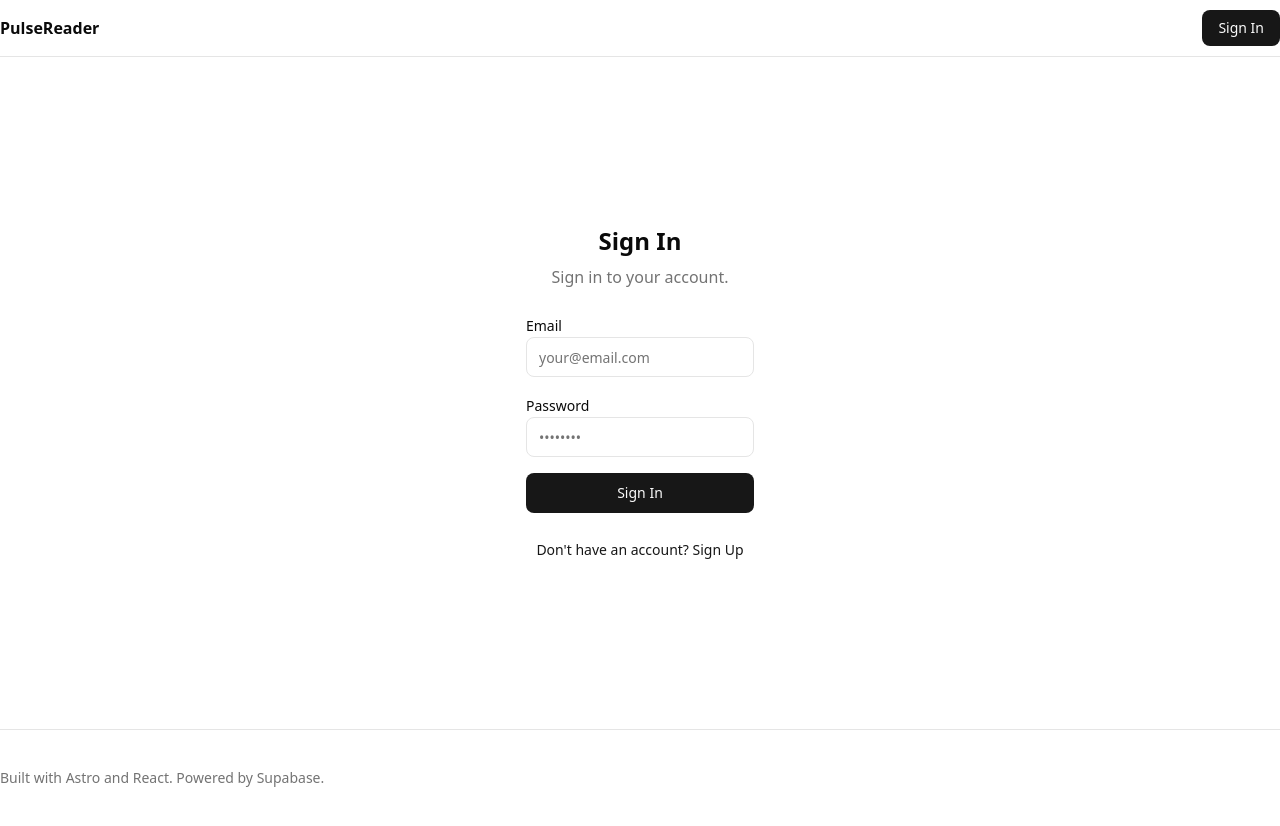
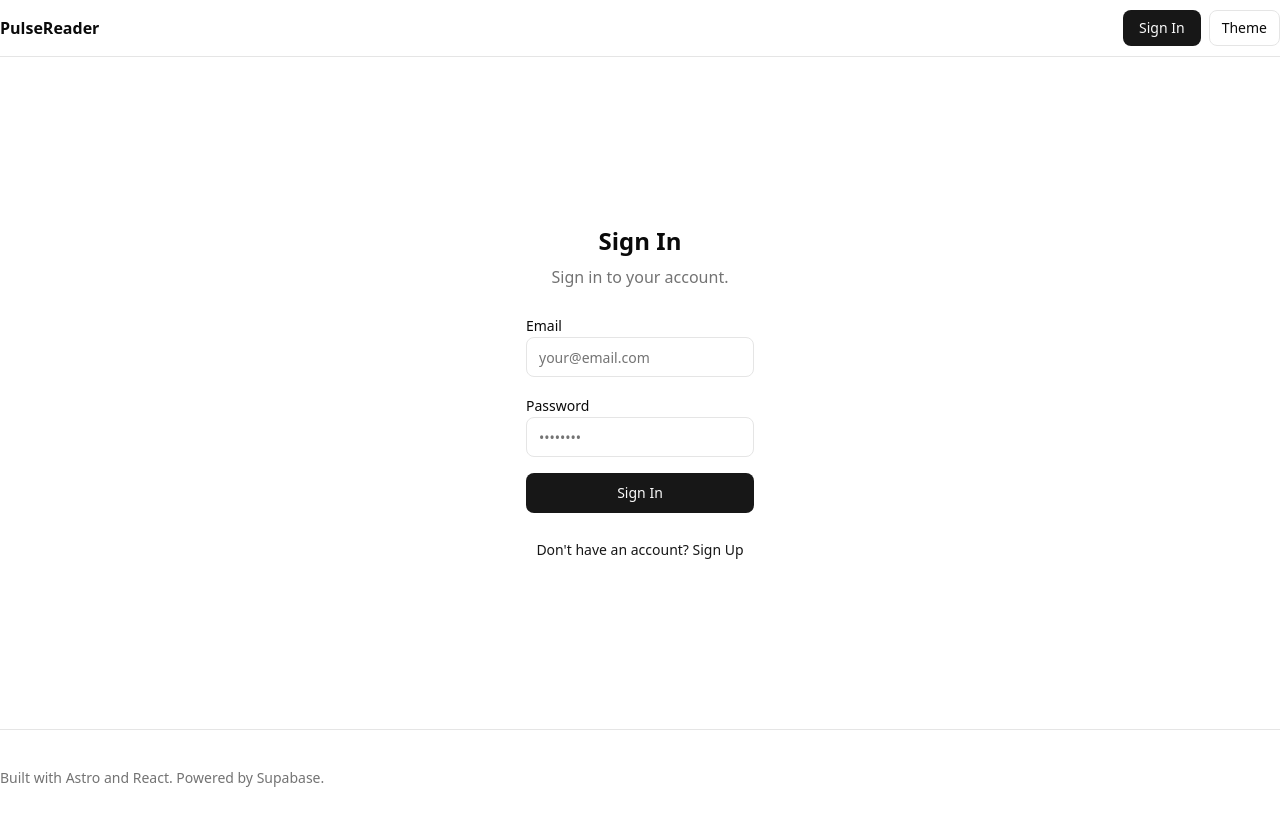
Before and after one commit to RyszardDrabek/10x-PulseReader, an Astro site: page /login in a window 1280 px wide. Built offline with nearby package versions, Linux system fonts and the light colour scheme; Astro itself is replaced by a stand-in of ours; no server answers.

Commit message:
feat: Add theme toggle functionality to GlobalLayout
- Introduced a button for toggling between light and dark themes, enhancing user experience.
- Implemented theme persistence using localStorage to remember user preferences.
- Updated the script to apply the selected theme immediately upon loading the page.

```diff
--- a/src/layouts/GlobalLayout.astro
+++ b/src/layouts/GlobalLayout.astro
@@ -66,6 +66,16 @@ const user = Astro.locals.user;
                   </a>
                 )
               }
+              <button
+                id="theme-toggle"
+                type="button"
+                class="inline-flex items-center justify-center rounded-md text-sm font-medium ring-offset-background transition-colors focus-visible:outline-none focus-visible:ring-2 focus-visible:ring-ring focus-visible:ring-offset-2 disabled:pointer-events-none disabled:opacity-50 border border-input bg-background hover:bg-accent hover:text-accent-foreground h-9 px-3 py-2"
+                aria-label="Toggle color mode"
+                aria-pressed="false"
+              >
+                <span aria-hidden="true">Theme</span>
+                <span class="sr-only" data-theme-label>Dark mode</span>
+              </button>
             </nav>
           </div>
         </div>
@@ -87,9 +97,44 @@ const user = Astro.locals.user;
     </div>
 
     <script>
+      /* eslint-disable prettier/prettier */
+      const THEME_KEY = "theme";
+      const root = document.documentElement;
+      const prefersDark =
+        typeof window.matchMedia === "function" && window.matchMedia("(prefers-color-scheme: dark)").matches;
+      const storedTheme = localStorage.getItem(THEME_KEY);
+      const initialTheme =
+        storedTheme === "dark" || storedTheme === "light" ? storedTheme : prefersDark ? "dark" : "light";
+
+      const updateToggleUi = (theme) => {
+        const toggleBtn = document.getElementById("theme-toggle");
+        if (!toggleBtn) return;
+        toggleBtn.setAttribute("aria-pressed", theme === "dark" ? "true" : "false");
+        const label = toggleBtn.querySelector("[data-theme-label]");
+        if (label) {
+          label.textContent = theme === "dark" ? "Light mode" : "Dark mode";
+        }
+      };
+
+      const applyTheme = (theme) => {
+        const nextTheme = theme === "dark" ? "dark" : "light";
+        root.classList.toggle("dark", nextTheme === "dark");
+        localStorage.setItem(THEME_KEY, nextTheme);
+        updateToggleUi(nextTheme);
+      };
+
+      // Apply the theme immediately after script load
+      applyTheme(initialTheme);
+
+      const themeToggle = document.getElementById("theme-toggle");
+      if (themeToggle) {
+        themeToggle.addEventListener("click", () => {
+          const nextTheme = root.classList.contains("dark") ? "light" : "dark";
+          applyTheme(nextTheme);
+        });
+      }
+
       // Handle logout form submission
-      /* eslint-disable prettier/prettier */
-      document.addEventListener("DOMContentLoaded", () => {
       const logoutForm = document.getElementById("logout-form");
       if (logoutForm) {
         logoutForm.addEventListener("submit", async (e) => {
@@ -123,7 +168,6 @@ const user = Astro.locals.user;
           }
         });
       }
-      });
     </script>
   </body>
 </html>
```
Lines whose indentation alone changed are shown as unchanged.
